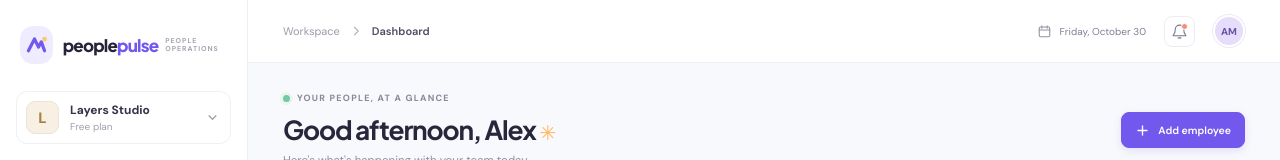
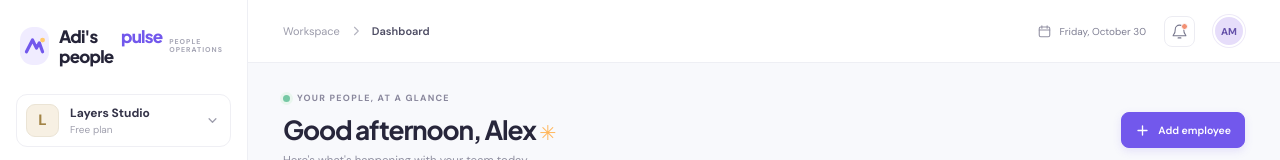
Before and after one commit to Aditya-7788/HR-Helper-App-Github-Actions, a website: page public/index.html in a window 1280 px wide. Shown: the top 160 px of the page. Drawn offline with Linux system fonts and the light colour scheme; no server answers.

Commit message:
minor change

```diff
--- a/public/index.html
+++ b/public/index.html
@@ -19,7 +19,7 @@
           <span class="brand-mark" aria-hidden="true">
             <svg viewBox="0 0 36 36" fill="none"><path d="M8 24.5 15.5 10l5 10 3.5-6.5L28 24.5" stroke="currentColor" stroke-width="4" stroke-linecap="round" stroke-linejoin="round"/><circle cx="28" cy="10" r="3" fill="#FFC96B"/></svg>
           </span>
-          <span class="brand-copy">people<span>pulse</span><small>PEOPLE OPERATIONS</small></span>
+          <span class="brand-copy">Adi's people<span>pulse</span><small>PEOPLE OPERATIONS</small></span>
         </a>
 
         <button class="workspace-switcher" type="button" aria-label="Switch workspace">
```
